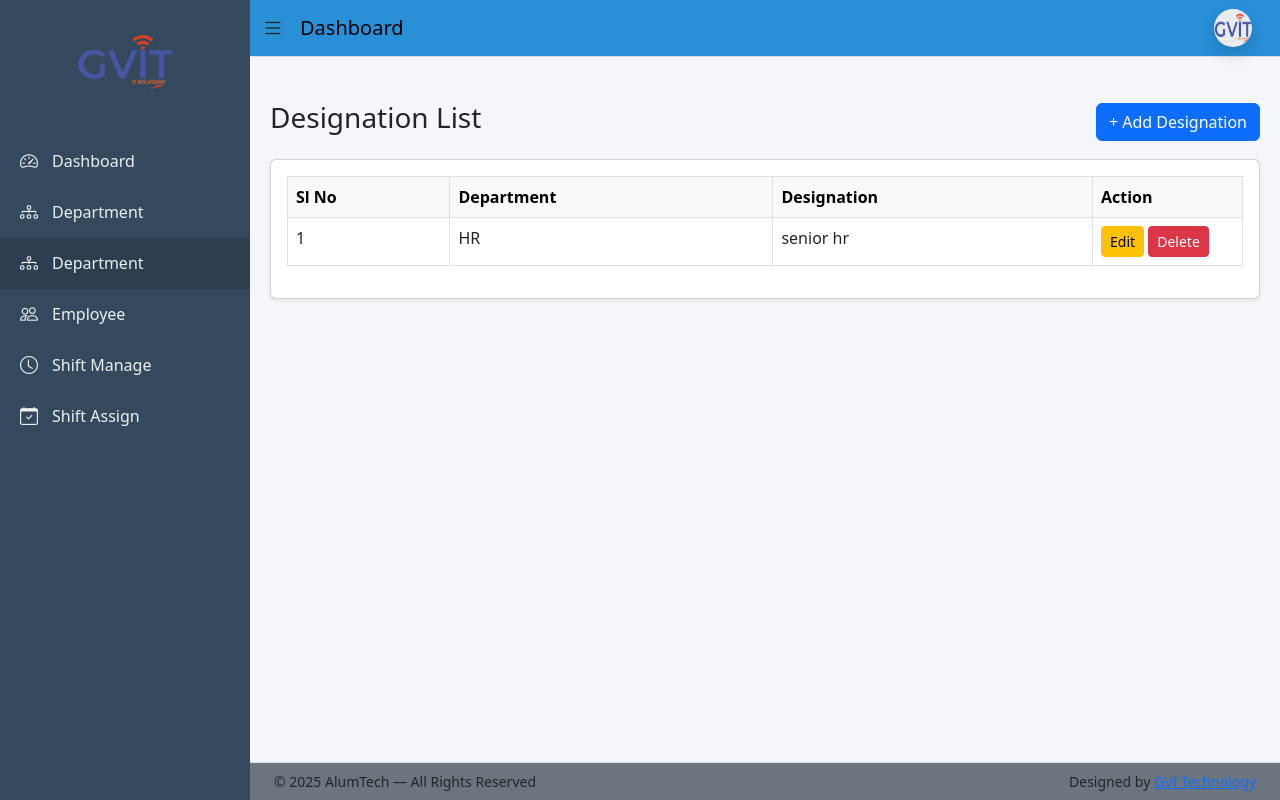
After one commit to subhampandia/Aluminium-website-with-backend, a Django app: page /designation/ in a window 1280 px wide. The commit adds this page. Run offline with Django 5.2, Linux system fonts and the light colour scheme; a user stored in the database is signed in; data comes from the database, SQL or seed files in the repository; both versions use the stored data as it was after the commit.

Commit message:
added designation page

```diff
--- a/aluminium/urls.py
+++ b/aluminium/urls.py
@@ -29,6 +29,12 @@ from app.views import (
     department_edit,
     department_delete,
 )
+from app.views import (
+    designation_list,
+    designation_add,
+    designation_edit,
+    designation_delete,
+)
 
 urlpatterns = [
     path('admin/', admin.site.urls),
@@ -41,6 +47,12 @@ urlpatterns = [
     path('department/add/', department_add, name='department_add'),
     path('department/edit/<int:pk>/', department_edit, name='department_edit'),
     path('department/delete/<int:pk>/', department_delete, name='department_delete'),
+
+    path('designation/', designation_list, name='designation_list'),
+    path('designation/add/', designation_add, name='designation_add'),
+    path('designation/edit/<int:pk>/', designation_edit, name='designation_edit'),
+    path('designation/delete/<int:pk>/', designation_delete, name='designation_delete'),
+
 ]
 
 if settings.DEBUG:
--- a/app/admin.py
+++ b/app/admin.py
@@ -5,4 +5,4 @@ from .models import Department
 
 @admin.register(Department)
 class DepartmentAdmin(admin.ModelAdmin):
-    list_display = ('name', 'description')
+    list_display = ('name', 'description', 'created_at')
--- a/app/models.py
+++ b/app/models.py
@@ -4,3 +4,11 @@ from django.db import models
 class Department(models.Model):
     name = models.CharField(max_length=100, unique=True)
     description = models.TextField(blank=True)
+    created_at = models.DateTimeField(auto_now_add=True)
+
+class Designation(models.Model):
+    department = models.ForeignKey(
+        Department,
+        on_delete=models.CASCADE
+    )
+    name = models.CharField(max_length=100)
--- a/app/views.py
+++ b/app/views.py
@@ -3,7 +3,7 @@ from django.contrib.auth import authenticate, login, logout
 from django.views.decorators.cache import never_cache
 from django.contrib.auth.decorators import login_required
 from django.contrib import messages
-from .models import Department
+from .models import Department, Designation
 
 
 def index(request):
@@ -88,3 +88,58 @@ def department_delete(request, pk):
     department.delete()
     messages.success(request, "Department deleted successfully")
     return redirect('department_list')
+
+@never_cache
+@login_required(login_url='login')
+def designation_list(request):
+    designations = Designation.objects.select_related('department').all()
+    return render(request, 'designation/designation_list.html', {
+        'designations': designations
+    })
+
+
+@login_required(login_url='login')
+def designation_add(request):
+    departments = Department.objects.all()
+
+    if request.method == 'POST':
+        department_id = request.POST.get('department')
+        name = request.POST.get('name')
+
+        if department_id and name:
+            Designation.objects.create(
+                department_id=department_id,
+                name=name
+            )
+            messages.success(request, "Designation added successfully")
+            return redirect('designation_list')
+
+    return render(request, 'designation/designation_add.html', {
+        'departments': departments
+    })
+
+
+@login_required(login_url='login')
+def designation_edit(request, pk):
+    designation = get_object_or_404(Designation, pk=pk)
+    departments = Department.objects.all()
+
+    if request.method == 'POST':
+        designation.department_id = request.POST.get('department')
+        designation.name = request.POST.get('name')
+        designation.save()
+        messages.success(request, "Designation updated successfully")
+        return redirect('designation_list')
+
+    return render(request, 'designation/designation_edit.html', {
+        'designation': designation,
+        'departments': departments
+    })
+
+
+@login_required(login_url='login')
+def designation_delete(request, pk):
+    designation = get_object_or_404(Designation, pk=pk)
+    designation.delete()
+    messages.success(request, "Designation deleted successfully")
+    return redirect('designation_list')
--- a/templates/base_dashboard.html
+++ b/templates/base_dashboard.html
@@ -49,9 +49,12 @@
         <span>Department</span>
       </a>
 
-      <a href="javascript:void(0)">
-        <i class="bi bi-award"></i>
-        <span>Designation</span>
+      <a
+        href="{% url 'designation_list' %}"
+        class="{% if request.resolver_match.url_name == 'designation_list' %}active{% endif %}"
+      >
+        <i class="bi bi-diagram-3"></i>
+        <span>Department</span>
       </a>
 
       <a href="javascript:void(0)">
--- /dev/null
+++ b/templates/designation/designation_list.html
@@ -0,0 +1,49 @@
+{% extends 'base_dashboard.html' %}
+{% block title %}Designation{% endblock %}
+
+{% block content %}
+
+<div class="d-flex justify-content-between align-items-center mb-3">
+  <h3>Designation List</h3>
+  <a href="{% url 'designation_add' %}" class="btn btn-primary">
+    + Add Designation
+  </a>
+</div>
+
+<div class="card shadow-sm">
+  <div class="card-body">
+    <table class="table table-bordered table-hover">
+      <thead class="table-light">
+        <tr>
+          <th>Sl No</th>
+          <th>Department</th>
+          <th>Designation</th>
+          <th width="150">Action</th>
+        </tr>
+      </thead>
+      <tbody>
+        {% for d in designations %}
+        <tr>
+          <td>{{ forloop.counter }}</td>
+          <td>{{ d.department.name }}</td>
+          <td>{{ d.name }}</td>
+          <td>
+            <a href="{% url 'designation_edit' d.id %}" class="btn btn-sm btn-warning">Edit</a>
+            <a href="{% url 'designation_delete' d.id %}"
+               class="btn btn-sm btn-danger"
+               onclick="return confirm('Delete this designation?')">
+               Delete
+            </a>
+          </td>
+        </tr>
+        {% empty %}
+        <tr>
+          <td colspan="4" class="text-center">No designations found</td>
+        </tr>
+        {% endfor %}
+      </tbody>
+    </table>
+  </div>
+</div>
+
+{% endblock %}
```
Also changed, not shown: templates/designation/designation_add.html (added, +34 -0 lines), templates/designation/designation_edit.html (added, +40 -0 lines), app/migrations/0002_department_created_at.py (added), app/migrations/0003_designation.py (added), db.sqlite3.
